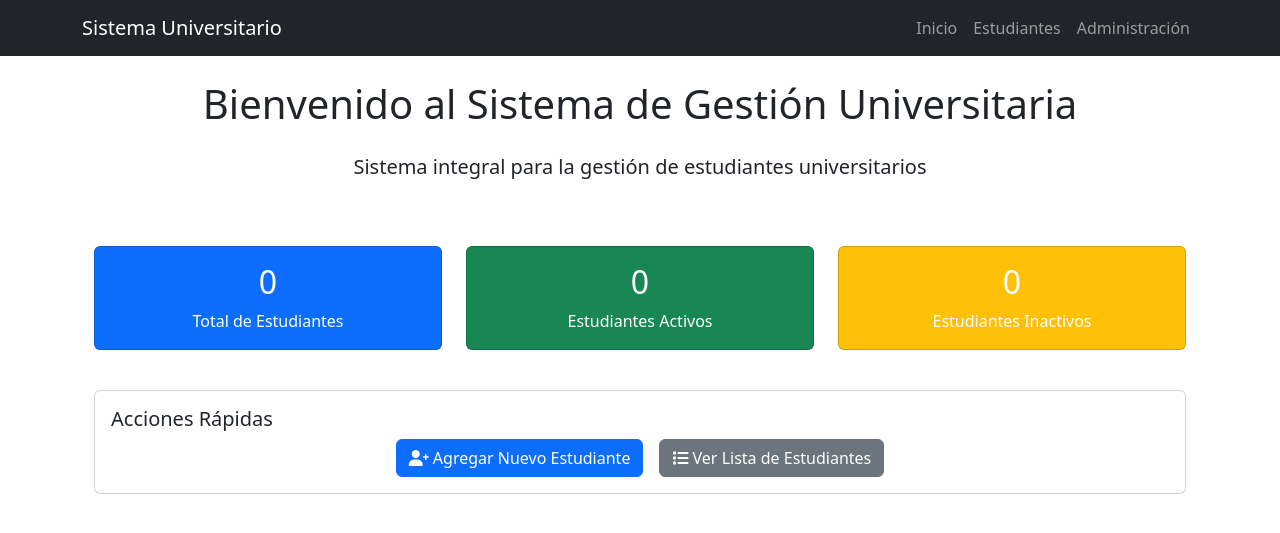
After one commit to FredyG0903/Gesti-n_Estudiantes, a Django app: page /inicio/ in a window 1280 px wide. The commit adds this page. Shown: the top 533 px of the page. Run offline with Django 4.2, Linux system fonts and the light colour scheme; data that the repository does not hold is empty.

Commit message:
Commit inicial: Sistema de Gestión Universitaria

```diff
--- a/gestion_estudiantes/templates/gestion_estudiantes/base.html
+++ b/gestion_estudiantes/templates/gestion_estudiantes/base.html
@@ -8,16 +8,22 @@
     <link href="https://cdnjs.cloudflare.com/ajax/libs/font-awesome/6.0.0/css/all.min.css" rel="stylesheet">
 </head>
 <body>
-    <nav class="navbar navbar-expand-lg navbar-dark bg-primary">
+    <nav class="navbar navbar-expand-lg navbar-dark bg-dark">
         <div class="container">
-            <a class="navbar-brand" href="{% url 'estudiante-list' %}">Sistema Universitario</a>
+            <a class="navbar-brand" href="{% url 'inicio' %}">Sistema Universitario</a>
             <button class="navbar-toggler" type="button" data-bs-toggle="collapse" data-bs-target="#navbarNav">
                 <span class="navbar-toggler-icon"></span>
             </button>
-            <div class="collapse navbar-collapse" id="navbarNav">
+            <div class="collapse navbar-collapse justify-content-end" id="navbarNav">
                 <ul class="navbar-nav">
                     <li class="nav-item">
+                        <a class="nav-link" href="{% url 'inicio' %}">Inicio</a>
+                    </li>
+                    <li class="nav-item">
                         <a class="nav-link" href="{% url 'estudiante-list' %}">Estudiantes</a>
+                    </li>
+                    <li class="nav-item">
+                        <a class="nav-link" href="/admin/">Administración</a>
                     </li>
                 </ul>
             </div>
--- /dev/null
+++ b/gestion_estudiantes/templates/gestion_estudiantes/inicio.html
@@ -0,0 +1,59 @@
+{% extends 'gestion_estudiantes/base.html' %}
+
+{% block title %}Inicio - Sistema Universitario{% endblock %}
+
+{% block content %}
+<div class="container">
+    <div class="row">
+        <div class="col-md-12">
+            <h1 class="text-center mb-4">Bienvenido al Sistema de Gestión Universitaria</h1>
+            <p class="lead text-center">Sistema integral para la gestión de estudiantes universitarios</p>
+        </div>
+    </div>
+
+    <div class="row mt-5">
+        <div class="col-md-4">
+            <div class="card text-white bg-primary mb-3">
+                <div class="card-body text-center">
+                    <h2 class="card-title">{{ total_estudiantes|default:"0" }}</h2>
+                    <p class="card-text">Total de Estudiantes</p>
+                </div>
+            </div>
+        </div>
+        <div class="col-md-4">
+            <div class="card text-white bg-success mb-3">
+                <div class="card-body text-center">
+                    <h2 class="card-title">{{ estudiantes_activos|default:"0" }}</h2>
+                    <p class="card-text">Estudiantes Activos</p>
+                </div>
+            </div>
+        </div>
+        <div class="col-md-4">
+            <div class="card text-white bg-warning mb-3">
+                <div class="card-body text-center">
+                    <h2 class="card-title">{{ estudiantes_inactivos|default:"0" }}</h2>
+                    <p class="card-text">Estudiantes Inactivos</p>
+                </div>
+            </div>
+        </div>
+    </div>
+
+    <div class="row mt-4">
+        <div class="col-md-12">
+            <div class="card">
+                <div class="card-body">
+                    <h5 class="card-title">Acciones Rápidas</h5>
+                    <div class="d-grid gap-2 d-md-flex justify-content-md-center">
+                        <a href="{% url 'estudiante-create' %}" class="btn btn-primary me-md-2">
+                            <i class="fas fa-user-plus"></i> Agregar Nuevo Estudiante
+                        </a>
+                        <a href="{% url 'estudiante-list' %}" class="btn btn-secondary">
+                            <i class="fas fa-list"></i> Ver Lista de Estudiantes
+                        </a>
+                    </div>
+                </div>
+            </div>
+        </div>
+    </div>
+</div>
+{% endblock %}
--- a/gestion_estudiantes/views.py
+++ b/gestion_estudiantes/views.py
@@ -1,11 +1,29 @@
 from django.shortcuts import render, redirect, get_object_or_404
-from django.views.generic import ListView, CreateView, UpdateView, DeleteView
+from django.views.generic import ListView, CreateView, UpdateView, DeleteView, TemplateView
 from django.urls import reverse_lazy
 from django.contrib import messages
 from .models import Estudiante, Curso
 from django.contrib.auth.mixins import LoginRequiredMixin
 
 # Create your views here.
+
+def inicio(request):
+    try:
+        total_estudiantes = Estudiante.objects.count()
+        estudiantes_activos = Estudiante.objects.filter(situacion='Activo').count()
+        estudiantes_inactivos = Estudiante.objects.filter(situacion='Inactivo').count()
+    except Exception as e:
+        total_estudiantes = 0
+        estudiantes_activos = 0
+        estudiantes_inactivos = 0
+        messages.error(request, f'Error al cargar las estadísticas: {str(e)}')
+
+    context = {
+        'total_estudiantes': total_estudiantes,
+        'estudiantes_activos': estudiantes_activos,
+        'estudiantes_inactivos': estudiantes_inactivos,
+    }
+    return render(request, 'gestion_estudiantes/inicio.html', context)
 
 class EstudianteListView(ListView):
     model = Estudiante
--- a/sistema_estudiantes/urls.py
+++ b/sistema_estudiantes/urls.py
@@ -1,9 +1,11 @@
 from django.contrib import admin
 from django.urls import path, include
 from django.views.generic import RedirectView
+from gestion_estudiantes.views import inicio
 
 urlpatterns = [
     path('admin/', admin.site.urls),
+    path('inicio/', inicio, name='inicio'),
+    path('', RedirectView.as_view(url='inicio/', permanent=False)),
     path('estudiantes/', include('gestion_estudiantes.urls')),
-    path('', RedirectView.as_view(url='estudiantes/', permanent=True)),
 ]
```
Also changed, not shown: gestion_estudiantes/templates/gestion_estudiantes/estudiante_confirm_delete.html (deleted, +0 -25 lines), 2 other files.
